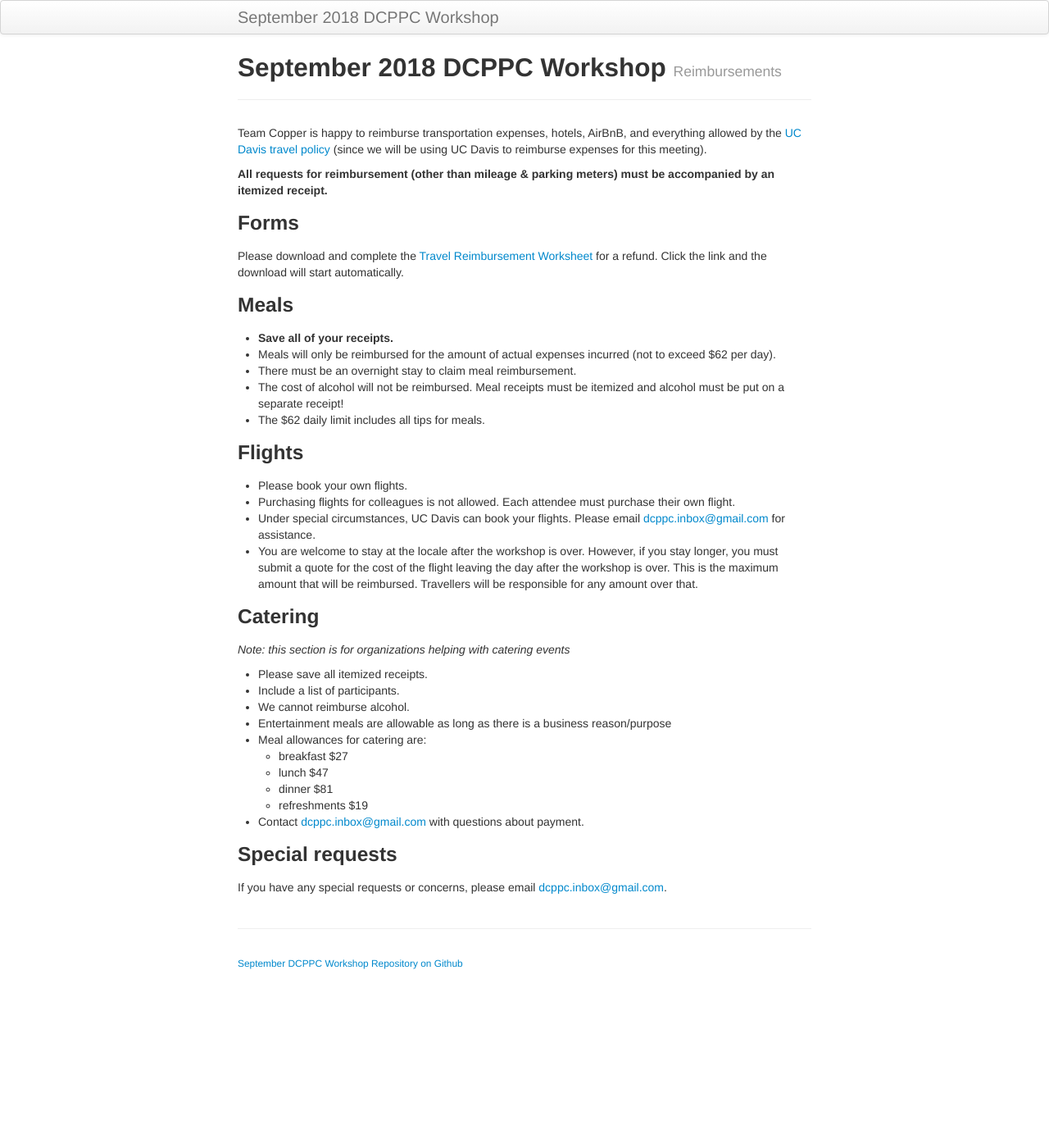
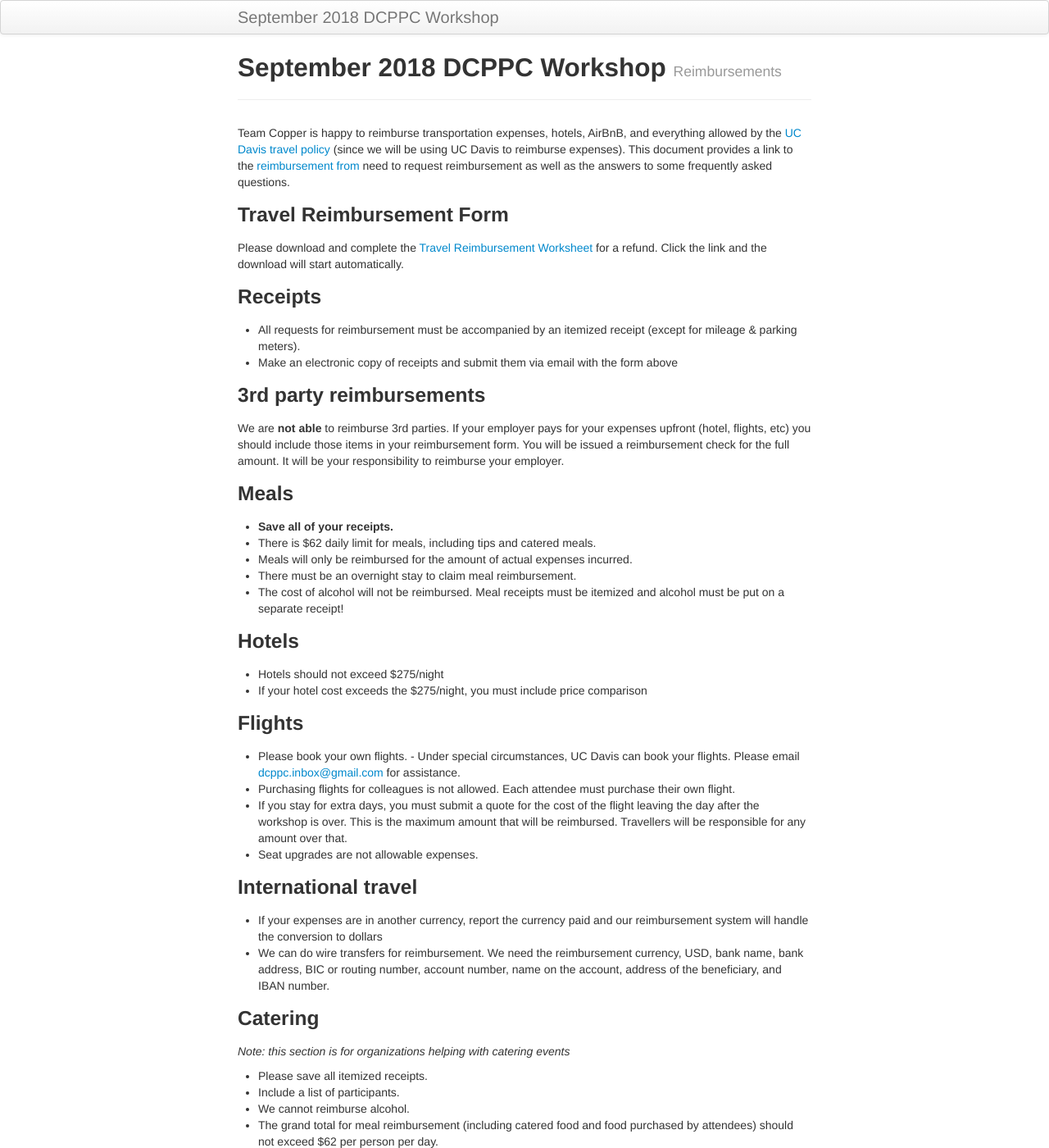
Before and after one commit to dcppc/2018-september-workshop, a Jekyll site: the page built from docs/reimbursements.md, in a window 1280 px wide and 1400 px high. Shown: the whole window at 82% size. Built offline with Jekyll 4.4.1, drawn with Linux system fonts in a browser that asks for light colours; some of the changed text lies outside the part shown.

Commit message:
add hotels limits and other updates

```diff
--- a/docs/reimbursements.md
+++ b/docs/reimbursements.md
@@ -6,38 +6,47 @@ tagline: Reimbursements
 
 Team Copper is happy to reimburse transportation expenses, hotels, AirBnB,
 and everything allowed by the [UC Davis travel policy](https://policy.ucop.edu/doc/3420365/BFB-G-28)
-(since we will be using UC Davis to reimburse expenses for this meeting).
+(since we will be using UC Davis to reimburse expenses). This document provides a link to the [reimbursement from]((https://github.com/dcppc/2018-july-workshop/raw/master/docs/TravelReimbursementWorksheet.doc)) need to request reimbursement as well as the answers to some frequently asked questions.
 
-**All requests for reimbursement (other than mileage & parking meters)
-must be accompanied by an itemized receipt.**
+### Travel Reimbursement Form
+Please download and complete the [Travel Reimbursement Worksheet](https://github.com/dcppc/2018-july-workshop/raw/master/docs/TravelReimbursementWorksheet.doc) for a refund. Click the link and the download will start automatically.
 
-### Forms
-Please download and complete the [Travel Reimbursement Worksheet](https://github.com/dcppc/2018-july-workshop/raw/master/docs/TravelReimbursementWorksheet.doc) for a refund. Click the link and the download will start automatically.
+### Receipts
+
+- All requests for reimbursement must be accompanied by an itemized receipt (except for mileage & parking meters).
+- Make an electronic copy of receipts and submit them via email with the form above
+
+### 3rd party reimbursements
+We are **not able** to reimburse 3rd parties. If your employer pays for your expenses upfront (hotel, flights, etc) you should include those items in your reimbursement form. You will be issued a reimbursement check for the full amount. It will be your responsibility to reimburse your employer.
 
 ### Meals
 - **Save all of your receipts.**
-- Meals will only be reimbursed for the amount of actual expenses incurred (not to exceed $62 per day).
+- There is $62 daily limit for meals, including tips and catered meals.
+- Meals will only be reimbursed for the amount of actual expenses incurred.
 - There must be an overnight stay to claim meal reimbursement.
 - The cost of alcohol will not be reimbursed. Meal receipts must be itemized and alcohol must be put on a separate receipt!
-- The $62 daily limit includes all tips for meals.
+
+### Hotels
+- Hotels should not exceed $275/night
+- If your hotel cost exceeds the $275/night, you must include price comparison
 
 ### Flights
-- Please book your own flights.
+- Please book your own flights. - Under special circumstances, UC Davis can book your flights. Please email <dcppc.inbox@gmail.com> for assistance.
 - Purchasing flights for colleagues is not allowed. Each attendee must purchase their own flight.
-- Under special circumstances, UC Davis can book your flights. Please email <dcppc.inbox@gmail.com> for assistance.
-- You are welcome to stay at the locale after the workshop is over. However, if you stay longer, you must submit a quote for the cost of the flight leaving the day after the workshop is over. This is the maximum amount that will be reimbursed. Travellers will be responsible for any amount over that.
+- If you stay for extra days, you must submit a quote for the cost of the flight leaving the day after the workshop is over. This is the maximum amount that will be reimbursed. Travellers will be responsible for any amount over that.
+- Seat upgrades are not allowable expenses.
+
+### International travel
+- If your expenses are in another currency, report the currency paid and our reimbursement system will handle the conversion to dollars
+- We can do wire transfers for reimbursement. We need the reimbursement currency, USD, bank name, bank address, BIC or routing number, account number, name on the account, address of the beneficiary, and IBAN number.
 
 ### Catering
 _Note: this section is for organizations helping with catering events_
 - Please save all itemized receipts.
 - Include a list of participants.
 - We cannot reimburse alcohol.
-- Entertainment meals are allowable as long as there is a business reason/purpose
-- Meal allowances for catering are:
-	- breakfast $27
-	- lunch $47
-	- dinner $81
-	- refreshments $19
+- The grand total for meal reimbursement (including catered food and food purchased by attendees) should not exceed $62 per person per day.
+- We recommend $14 per person for the combined coffee breaks and $15 per person for lunch
 - Contact <dcppc.inbox@gmail.com> with questions about payment.
 
 ### Special requests
```
